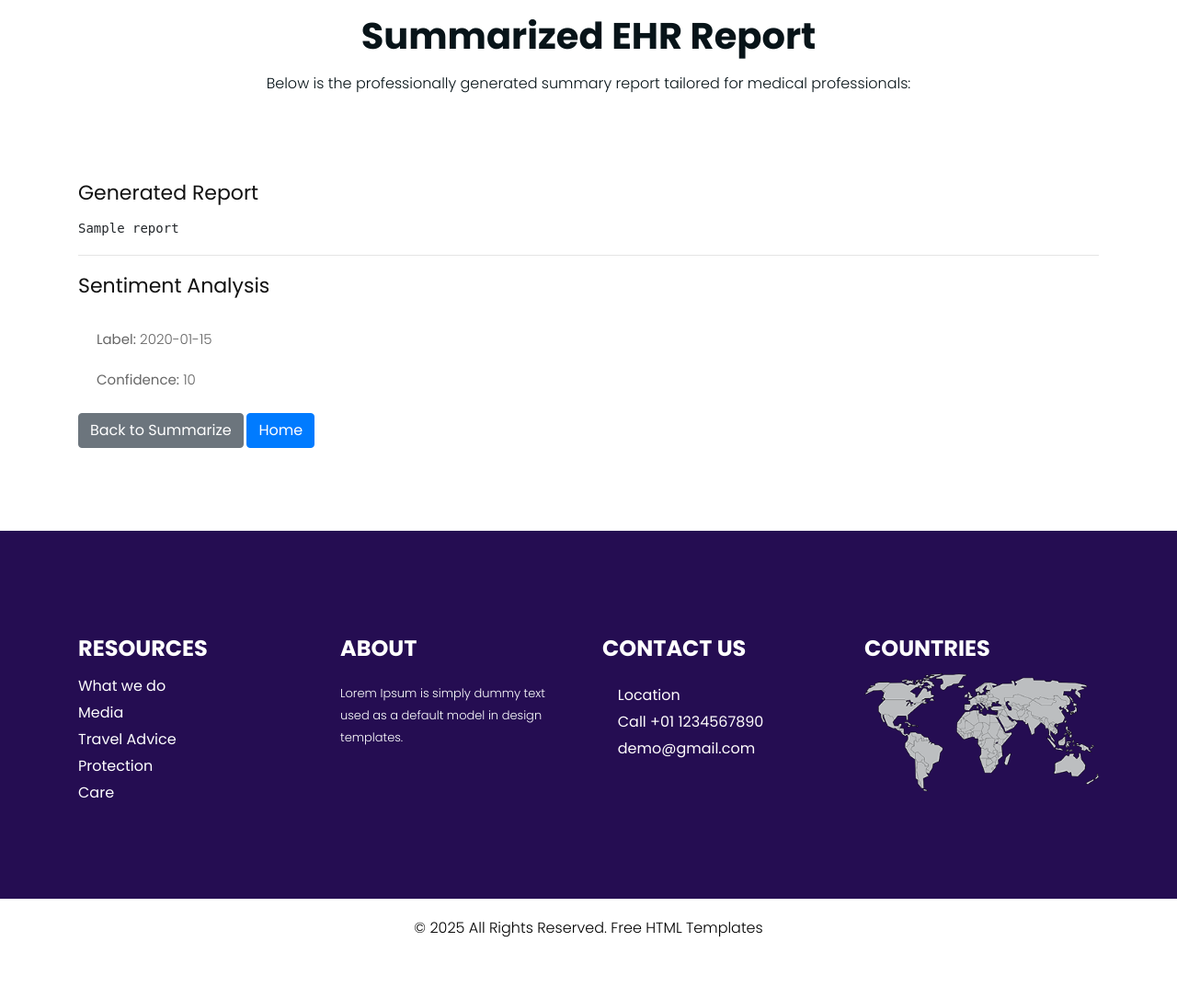
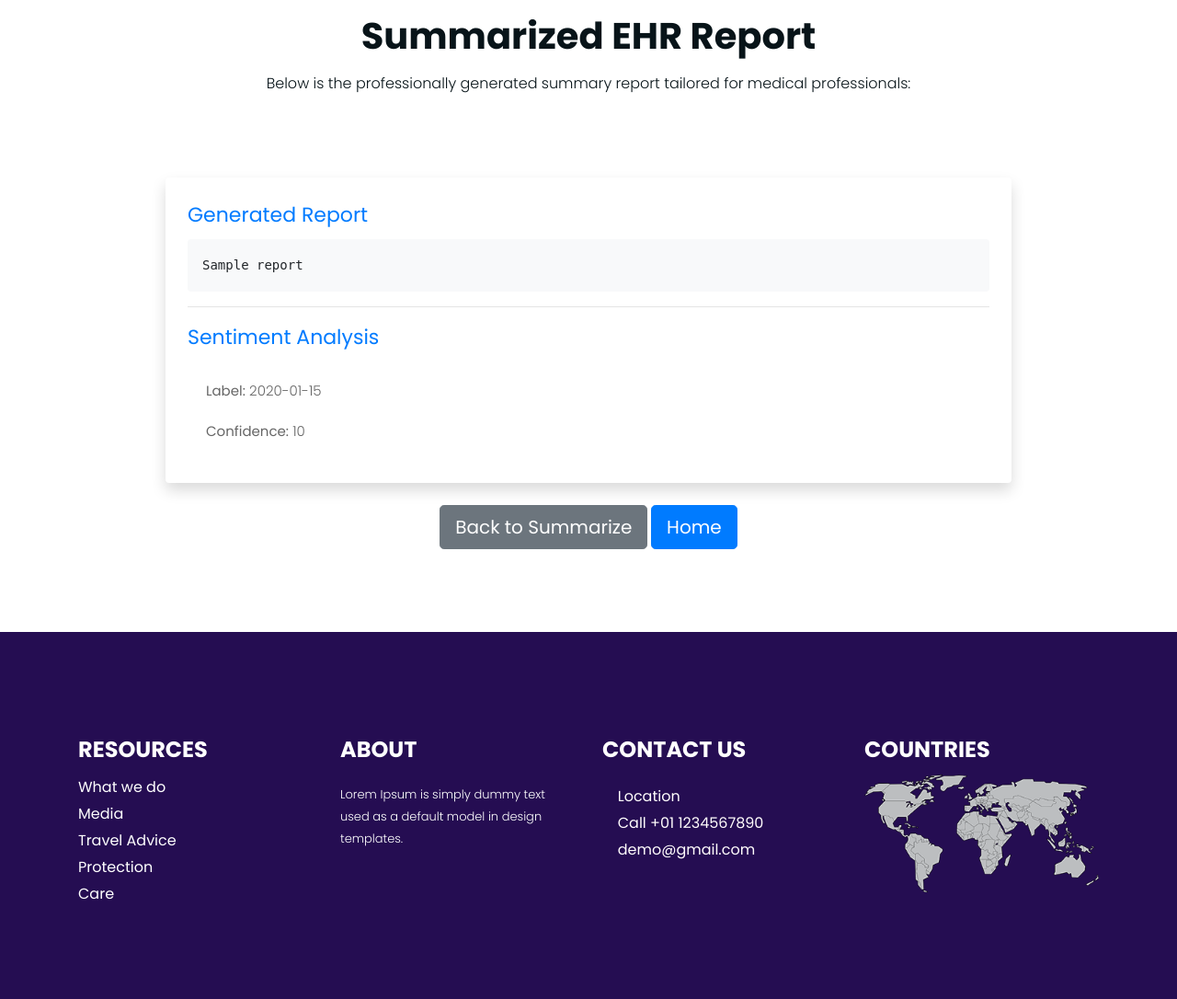
Before and after one commit to Blacksujit/Health-Summerize-AI, a Flask app: template templates/Reports.html in a window 1280 px wide. Shown: the part 164-1250 px from the top of the page at 92% size. Before the commit the page ends 1183 px from the top, so only its background shows below. Run offline with Flask 3, Linux system fonts and the light colour scheme; the template is opened without the code that fills it: most values are stand-ins (such as "Sample title", 1, 10 or a date in 2020); parts of the project's set-up code (start-up, migrations or seed data) failed here and were passed over; some libraries are stand-ins or nearby versions; some web fonts are replaced.

Commit message:
working on report generation 19✅✅

```diff
--- a/templates/Reports.html
+++ b/templates/Reports.html
@@ -8,7 +8,7 @@
       <!-- Mobile Metas -->
       <meta name="viewport" content="initial-scale=1, maximum-scale=1">
       <!-- Site Metas -->
-      <title>Summary Report</title>
+      <title>Summarized Report</title>
       <meta name="keywords" content="">
       <meta name="description" content="">
       <meta name="author" content="">
@@ -67,29 +67,29 @@
          <div class="container">
             <div class="row">
                <div class="col-sm-12">
-                  <h1 class="protect_taital">Summarized EHR Report</h1>
-                  <p class="protect_text">Below is the professionally generated summary report tailored for medical professionals:</p>
+                  <h1 class="protect_taital text-center">Summarized EHR Report</h1>
+                  <p class="protect_text text-center">Below is the professionally generated summary report tailored for medical professionals:</p>
                </div>
             </div>
             <div class="protect_section_2 layout_padding">
-               <div class="row">
-                  <div class="col-md-12">
-                     <div class="summary_report">
+               <div class="row justify-content-center">
+                  <div class="col-md-10">
+                     <div class="summary_report p-4 shadow rounded bg-white">
                         <!-- Displaying the Final Report -->
-                        <h2 class="summary_heading">Generated Report</h2>
-                        <pre>{{ report if report else "No structured report available." }}</pre>
+                        <h2 class="summary_heading text-primary">Generated Report</h2>
+                        <pre class="bg-light p-3 rounded">{{ report if report else "No structured report available." }}</pre>
                         <hr>
 
                         <!-- Sentiment Analysis -->
-                        <h2 class="summary_heading">Sentiment Analysis</h2>
+                        <h2 class="summary_heading text-primary">Sentiment Analysis</h2>
                         <p><strong>Label:</strong> {{ sentiment_label }}</p>
                         <p><strong>Confidence:</strong> {{ sentiment_score }}</p>
                      </div>
 
                      <!-- Action Buttons -->
-                     <div class="action_buttons mt-4">
-                        <a href="{{ url_for('main.summerize') }}" class="btn btn-secondary">Back to Summarize</a>
-                        <a href="{{ url_for('main.index') }}" class="btn btn-primary">Home</a>
+                     <div class="action_buttons mt-4 text-center">
+                        <a href="{{ url_for('main.summerize') }}" class="btn btn-secondary btn-lg">Back to Summarize</a>
+                        <a href="{{ url_for('main.index') }}" class="btn btn-primary btn-lg">Home</a>
                      </div>
                   </div>
                </div>
@@ -166,12 +166,9 @@
          openEffect: "none",
          closeEffect: "none"
          });
-
-         $(".zoom").hover(function(){
-
+               $(".zoom").hover(function(){
          $(this).addClass('transition');
          }, function(){
-
          $(this).removeClass('transition');
          });
          });
```
Also changed, not shown: app/routes.py (+28 -19 lines), uploads/EHR_document.txt (added, +56 -0 lines).
